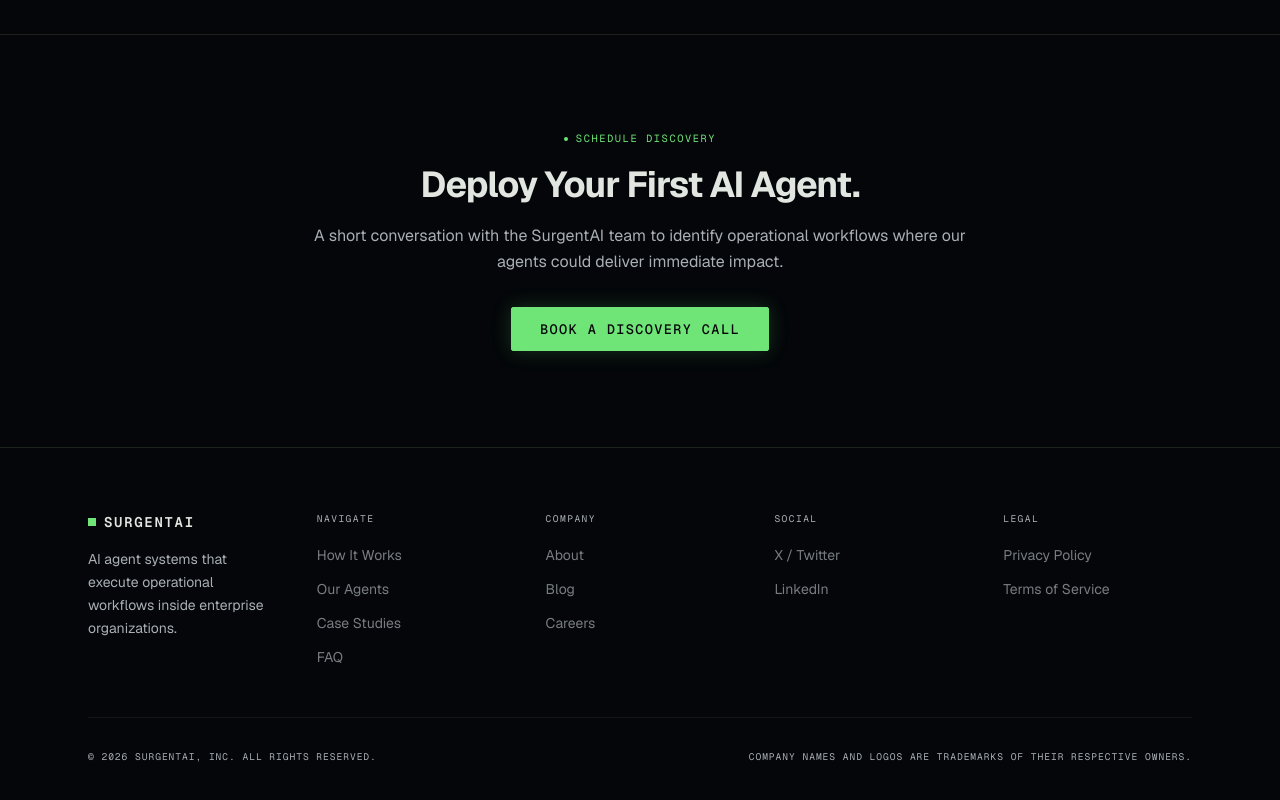
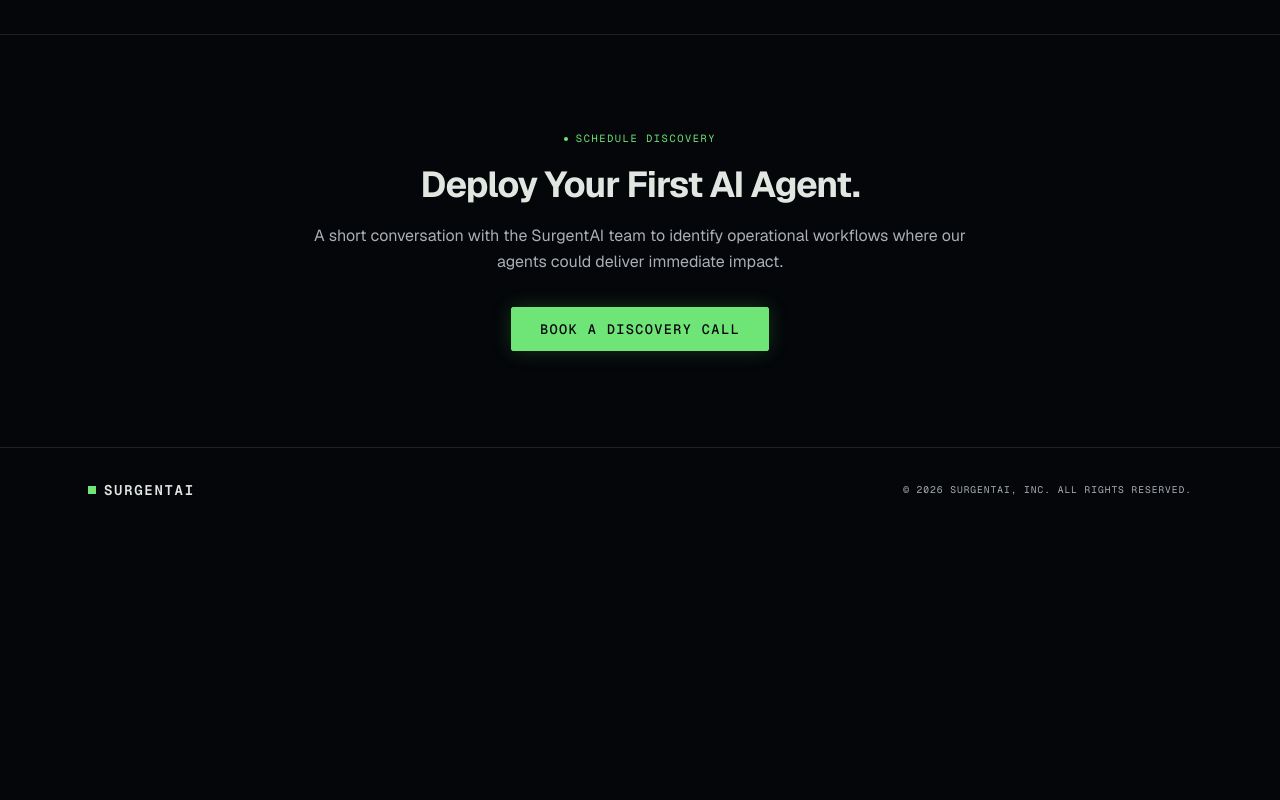
Before and after one commit to da-022412/surgent, a Next.js app: page / in a window 1280 px wide. Shown: the part 4595-5395 px from the top of the page. After the commit the page ends 5127 px from the top, so only its background shows below. Built offline with nearby package versions, Linux system fonts and the light colour scheme.

Commit message:
Update footer layout

```diff
--- a/src/features/marketing/components/FooterSection/FooterSection.tsx
+++ b/src/features/marketing/components/FooterSection/FooterSection.tsx
@@ -1,71 +1,16 @@
-import Link from "next/link";
-
-const footerLinks: Record<string, { label: string; href: string }[]> = {
-  Navigate: [
-    { label: "How It Works", href: "#how-it-works" },
-    { label: "Our Agents", href: "#agents" },
-    { label: "Case Studies", href: "#case-studies" },
-    { label: "FAQ", href: "#faq" },
-  ],
-  Company: [
-    { label: "About", href: "#" },
-    { label: "Blog", href: "#" },
-    { label: "Careers", href: "#" },
-  ],
-  Social: [
-    { label: "X / Twitter", href: "#" },
-    { label: "LinkedIn", href: "#" },
-  ],
-  Legal: [
-    { label: "Privacy Policy", href: "#" },
-    { label: "Terms of Service", href: "#" },
-  ],
-};
-
 export function FooterSection() {
   return (
     <footer className="border-t border-surgent-border">
-      <div className="mx-auto max-w-6xl px-6 py-16">
-        <div className="grid grid-cols-2 gap-10 md:grid-cols-5">
-          <div className="col-span-2 flex flex-col gap-4 md:col-span-1">
-            <div className="flex items-center gap-2">
-              <span className="size-2 rounded-none bg-surgent-primary" aria-hidden />
-              <span className="font-mono text-sm font-semibold uppercase tracking-[0.12em] text-surgent-foreground">
-                SurgentAI
-              </span>
-            </div>
-            <p className="max-w-[180px] font-sans text-sm leading-relaxed text-surgent-muted">
-              AI agent systems that execute operational workflows inside enterprise organizations.
-            </p>
+      <div className="mx-auto max-w-6xl px-6 py-8">
+        <div className="flex items-center justify-between">
+          <div className="flex items-center gap-2">
+            <span className="size-2 rounded-none bg-surgent-primary" aria-hidden />
+            <span className="font-mono text-sm font-semibold uppercase tracking-[0.12em] text-surgent-foreground">
+              SurgentAI
+            </span>
           </div>
-
-          {Object.entries(footerLinks).map(([group, links]) => (
-            <div key={group} className="flex flex-col gap-4">
-              <p className="font-mono text-[0.6rem] uppercase tracking-[0.15em] text-surgent-muted">
-                {group}
-              </p>
-              <ul className="flex flex-col gap-2.5">
-                {links.map((link) => (
-                  <li key={link.label}>
-                    <Link
-                      href={link.href}
-                      className="font-sans text-sm text-surgent-muted/70 transition-colors hover:text-surgent-foreground"
-                    >
-                      {link.label}
-                    </Link>
-                  </li>
-                ))}
-              </ul>
-            </div>
-          ))}
-        </div>
-
-        <div className="mt-12 flex flex-col items-center justify-between gap-3 border-t border-surgent-border/60 pt-8 md:flex-row">
           <p className="font-mono text-[0.6rem] uppercase tracking-[0.1em] text-surgent-muted">
             © 2026 SurgentAI, Inc. All rights reserved.
-          </p>
-          <p className="font-mono text-[0.6rem] uppercase tracking-[0.1em] text-surgent-muted">
-            Company names and logos are trademarks of their respective owners.
           </p>
         </div>
       </div>
```
